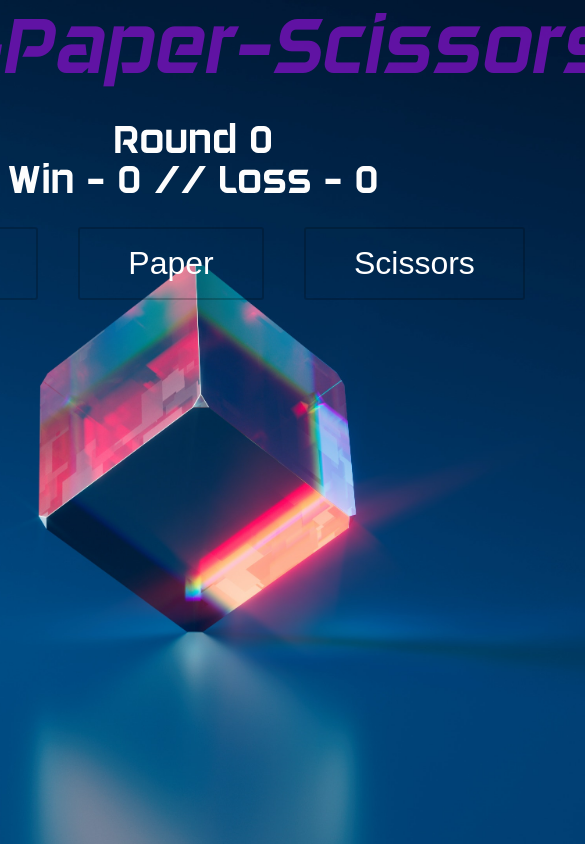
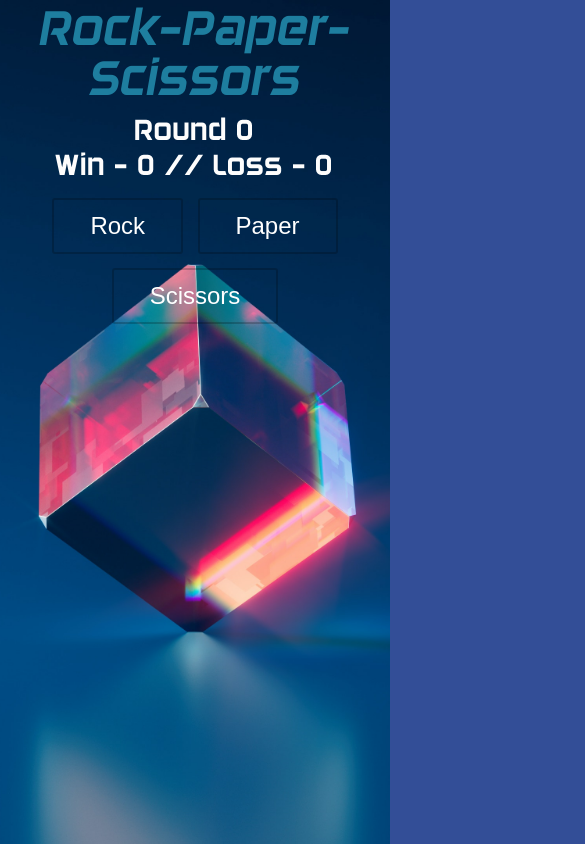
Before and after one commit to ThiagoMiiranda/rock-paper-scissors, a plain HTML site: page index.html in a window 390 px wide. Shown: the top 844 px of the page, 585 px wide, since content can reach past the window. Drawn offline with Linux system fonts and the light colour scheme.

Commit message:
Add responsive design

```diff
--- a/style.css
+++ b/style.css
@@ -38,7 +38,7 @@ body {
 h1 {
     font-family: 'daggerT';
     font-size: 80px;
-    color: rgba(122, 17, 192, 0.788);
+    color: #1e7e9f;
 }
 
 .score {
@@ -68,14 +68,7 @@ h1 {
     height: 120px;
 }
 
-/*
-.game-button > * {
-    pointer-events: none;
-}
-*/
-
 .play-feed {
-    /*border: solid violet;*/
     width: 500px;
     height: 500px;
     overflow-x: hidden;
@@ -93,6 +86,7 @@ h1 {
     height: 200px;
     padding-top: 50px;
     border-radius: 3px;
+    z-index: 6;
     background-color: rgba(0, 0, 0, 0.85);
     text-align: center;
 }
@@ -132,7 +126,7 @@ h1 {
 
 .borderman.btn-border:hover::after {
     height: calc(100% + (2px * 2));
-    border-color: #9b59b6;
+    border-color: #1e7e9f;
 }
 
 .borderman.btn-border::before {
@@ -146,11 +140,11 @@ h1 {
 
 .borderman.btn-border:hover::before {
     width: calc(100% + (2px * 2));
-    border-color: #9b59b6;
+    border-color: #1e7e9f;
 }
 
 .borderman.btn-border:hover {
-    color: #9b59b6;
+    color: #1e7e9f;
 }
 
 .borderman.btn-border::after {
@@ -167,3 +161,61 @@ h1 {
     color: #ffffff;
     font-weight: 400;
 }
+
+@media (max-width: 840px) { /*625px*/
+    .title {
+        width: 100%;
+        text-align: center;
+    }
+
+    h1 {
+        font-size: 60px;
+    }
+
+    .buttons-container {
+        width: 100%;
+        justify-content: space-evenly;
+    }
+}
+
+@media (max-width: 625px) {
+    .title {
+        height: max-content;
+    }
+
+    .buttons-container {
+        flex-wrap: wrap;
+        justify-content: center;
+        height: max-content;
+    }
+}
+
+@media (max-width: 500px) {
+    h1 {
+        font-size: 50px;
+    }
+
+    .score {
+        width: 100%;
+    }
+
+    .score p {
+        font-size: 30px;
+    }
+
+    .borderman {
+        font-size: 1.5rem;
+    }
+
+    .play-feed {
+        width: 100%;
+    }
+
+    .play-feed p {
+        font-size: 25px;
+    }
+
+    .try-again-div {
+        width: 80%;
+    }
+}
```
Also changed, not shown: index.html (+0 -7 lines).
